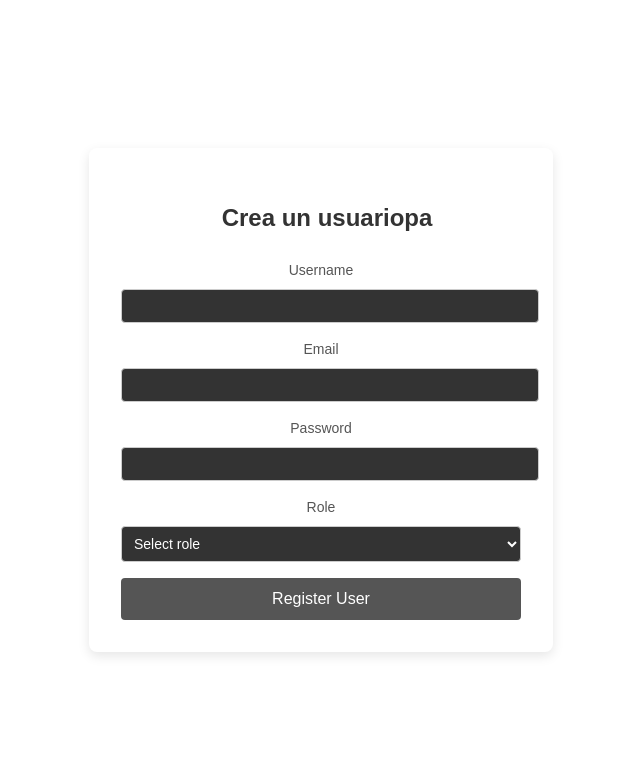
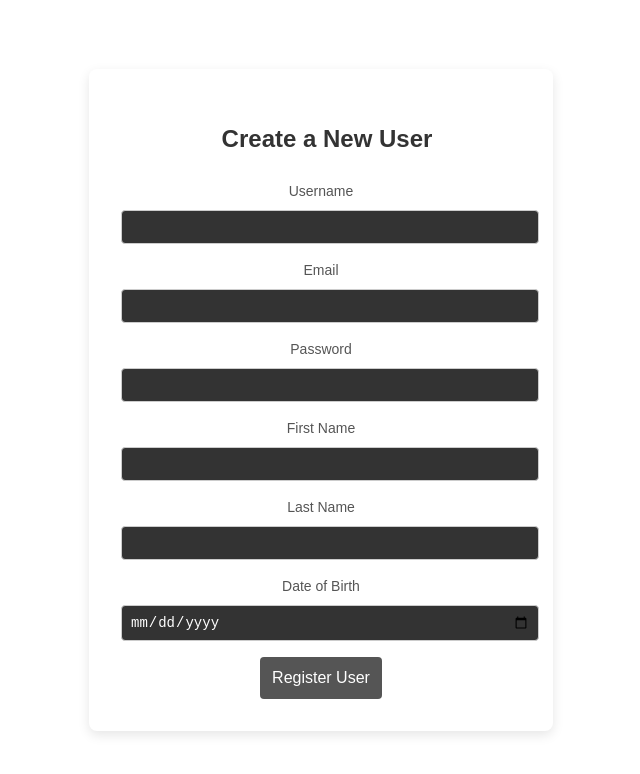
Before and after one commit to AlquiClick/frontend, a React (Vite) app: page /create-user in a window 1280 px wide. Shown: the top 774 px of the page, without its empty margins (319-959 px from the left). Built offline with nearby package versions, Linux system fonts and the light colour scheme.

Commit message:
view for create user, and connect with backend

```diff
--- a/src/components/Users/CreateUserForm.jsx
+++ b/src/components/Users/CreateUserForm.jsx
@@ -16,26 +16,77 @@ const CreateUserForm = () => {
       .required('Password is required')
       .min(6, 'Password must be at least 6 characters')
       .max(20, 'Password is too long'),
-    role: Yup.string()
-      .required('Role is required')
+    first_name: Yup.string()
+      .required('First name is required')
+      .max(30, 'First name is too long'),
+    last_name: Yup.string()
+      .required('Last name is required')
+      .max(30, 'Last name is too long'),
+    date_of_birth: Yup.date()
+      .required('Date of birth is required')
+      .typeError('Invalid date format (use YYYY-MM-DD)')
   });
 
-  const handleRegister = async (values) => {
-    console.log('la data que le enviamos al back para el usuario nuevo:', values);
+  const handleRegister = async (values, { resetForm }) => {
+    const bodyRegisterUser = {
+      username: values.username,
+      email: values.email,
+      password: values.password,
+      first_name: values.first_name,
+      last_name: values.last_name,
+      date_of_birth: values.date_of_birth,
+    };
+
+    try {
+      const response = await fetch('http://127.0.0.1:5000/register', {
+        method: 'POST',
+        headers: {
+          'Content-Type': 'application/json',
+        },
+        body: JSON.stringify(bodyRegisterUser),
+      });
+
+      if (response.ok) {
+        const data = await response.json();
+        console.log('User created successfully:', data.message);
+        alert(data.message);
+        resetForm();
+      } else {
+        const errorData = await response.json();
+        console.error('Error creating user:', errorData.message);
+        alert(`Error: ${errorData.message}`);
+      }
+    } catch (error) {
+      console.error('Network error:', error);
+      alert('A network error occurred. Please try again.');
+    }
   };
 
   return (
     <div className="create-user-container">
-      <h2 className="create-user-title">Crea un usuariopa</h2>
+      <h2 className="create-user-title">Create a New User</h2>
       <Formik
-        initialValues={{ username: '', email: '', password: '', role: '' }}
+        initialValues={{
+          username: '',
+          email: '',
+          password: '',
+          first_name: '',
+          last_name: '',
+          date_of_birth: '',
+        }}
         validationSchema={ValidationSchema}
-        onSubmit={handleRegister}
-        validateOnChange={true}
-        validateOnBlur={true}
+        onSubmit={handleRegister} // Cambia a onSubmit para utilizar Formik submit
       >
-        {({ values, handleChange, handleBlur, handleSubmit, isValid, touched, errors }) => (
-          <form onSubmit={handleSubmit} className="create-user-form">
+        {({
+          values,
+          handleChange,
+          handleBlur,
+          handleSubmit,
+          isValid,
+          touched,
+          errors
+        }) => (
+          <form onSubmit={handleSubmit}>
             <div className="input-group">
               <label htmlFor="username">Username</label>
               <input
@@ -73,21 +124,46 @@ const CreateUserForm = () => {
             </div>
 
             <div className="input-group">
-              <label htmlFor="role">Role</label>
-              <select
-                name="role"
+              <label htmlFor="first_name">First Name</label>
+              <input
+                type="text"
+                name="first_name"
                 onChange={handleChange}
                 onBlur={handleBlur}
-                value={values.role}
-              >
-                <option value="" label="Select role" />
-                <option value="admin" label="Admin" />
-                <option value="user" label="User" />
-              </select>
-              {errors.role && touched.role && <div className="error-message">{errors.role}</div>}
+                value={values.first_name}
+              />
+              {errors.first_name && touched.first_name && <div className="error-message">{errors.first_name}</div>}
             </div>
 
-            <button type="submit" className="create-user-button" disabled={!isValid}>
+            <div className="input-group">
+              <label htmlFor="last_name">Last Name</label>
+              <input
+                type="text"
+                name="last_name"
+                onChange={handleChange}
+                onBlur={handleBlur}
+                value={values.last_name}
+              />
+              {errors.last_name && touched.last_name && <div className="error-message">{errors.last_name}</div>}
+            </div>
+
+            <div className="input-group">
+              <label htmlFor="date_of_birth">Date of Birth</label>
+              <input
+                type="date"
+                name="date_of_birth"
+                onChange={handleChange}
+                onBlur={handleBlur}
+                value={values.date_of_birth}
+              />
+              {errors.date_of_birth && touched.date_of_birth && <div className="error-message">{errors.date_of_birth}</div>}
+            </div>
+
+            <button
+              type="submit"
+              disabled={!isValid || !values.username || !values.password}
+              className="create-user-button"
+            >
               Register User
             </button>
           </form>
```
